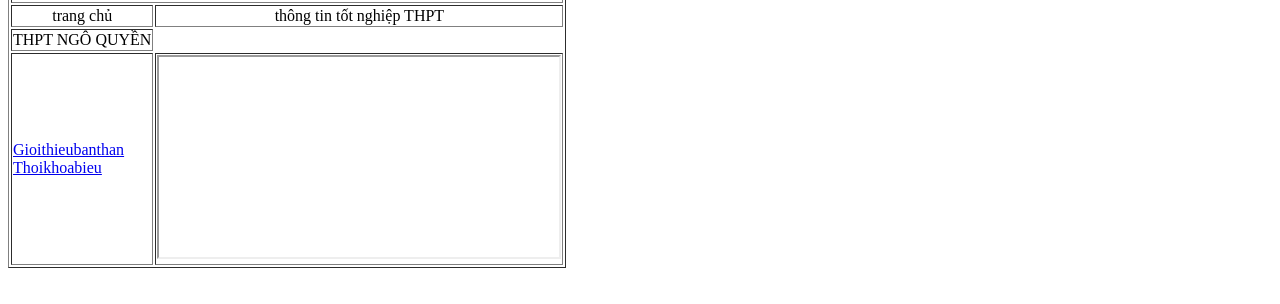
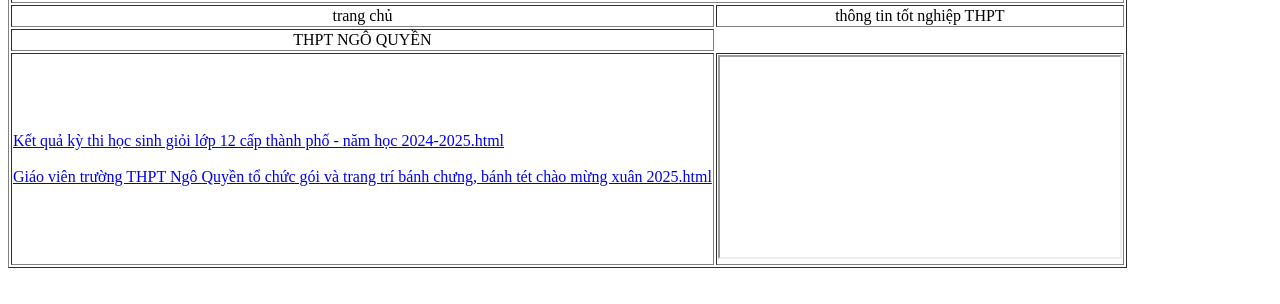
Before and after one commit to Viet-hy1/viet1, a plain HTML site: page content/kttx2.html in a window 1280 px wide. Shown: the part 92-396 px from the top of the page. Drawn offline with Linux system fonts and the light colour scheme; files that its build step writes are made by us from their sources.

Commit message:
Update kttx2.html

```diff
--- a/content/kttx2.html
+++ b/content/kttx2.html
@@ -17,8 +17,9 @@
   </tr>
   <tr ><td><center>THPT NGÔ QUYỀN</center></td>
   <tr><td>
-<a href="Content/.html"target="nd">Gioithieubanthan</a> <br>
-<a href="Content/.html"target="nd">Thoikhoabieu</a> <br>
+<a href="https://thptngoquyen.hcm.edu.vn/ban-tin-giao-duc/ket-qua-ky-thi-hoc-sinh-gioi-lop-12-cap-thanh-pho-nam-hoc-2024-2025/ctfull/76697/523677">Kết quả kỳ thi học sinh giỏi lớp 12 cấp thành phố - năm học 2024-2025.html</a> <br></a> <br>
+<a href="https://thptngoquyen.hcm.edu.vn/ban-tin-giao-duc/giao-vien-truong-thpt-ngo-quyen-to-chuc-goi-va-trang-tri-banh-chung-banh-tet-ch/ctfull/76697/521401">Giáo viên trường THPT Ngô Quyền tổ chức gói và trang trí bánh chưng, bánh
+tét chào mừng xuân 2025.html</a> <br>
 
   <td> <iframe name=nd width="400" height="200" frameborder="1">
 
```
